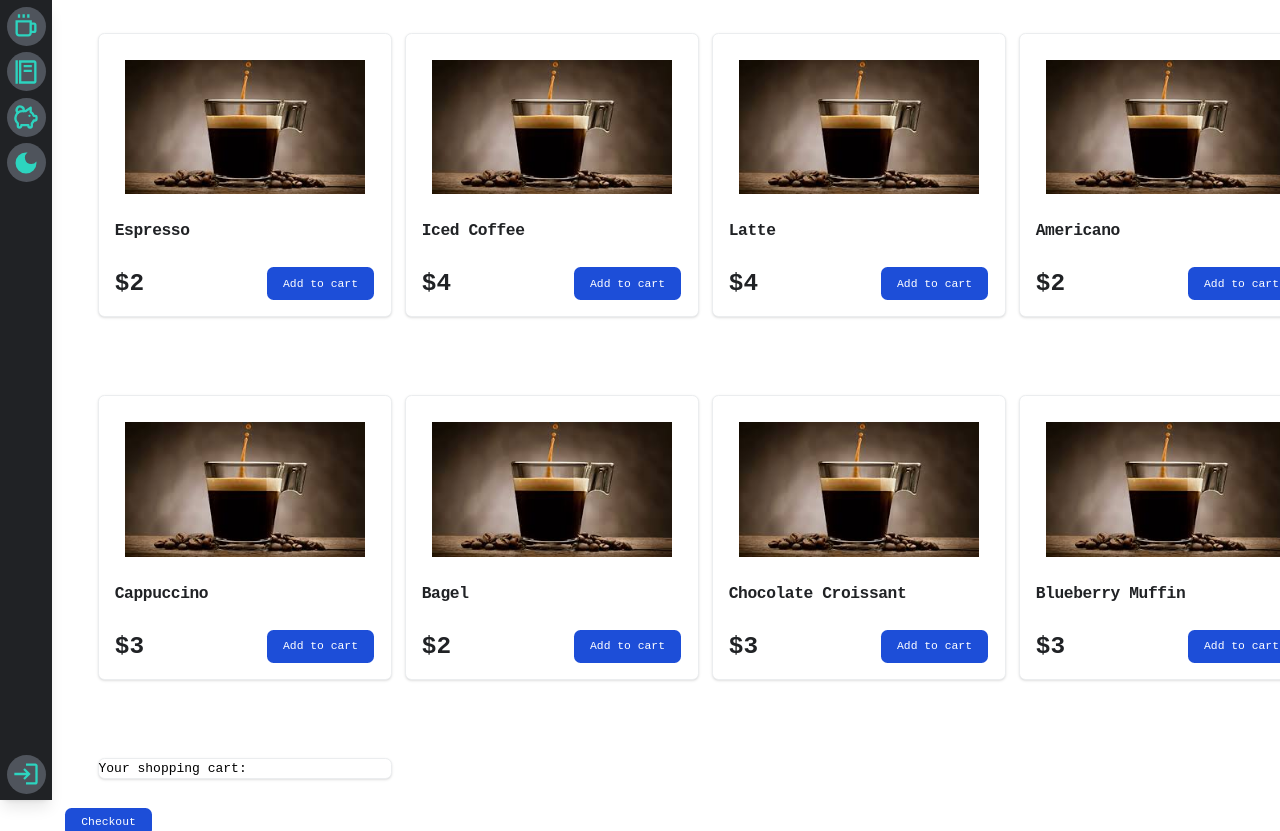
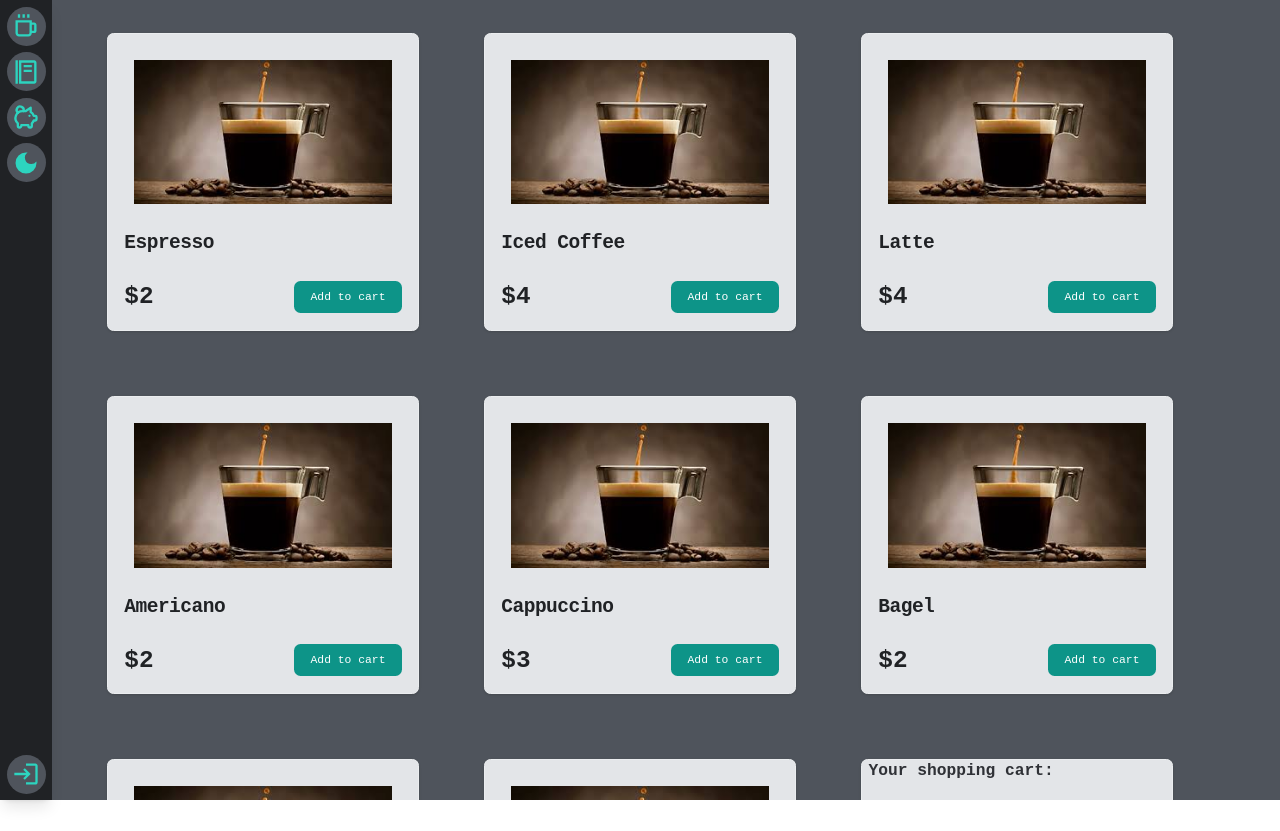
Before and after one commit to t-starkw/jsCafe, a React (Create React App) app in the folder client/: page /menu in a window 1280 px wide. After the commit the page ends 800 px from the top, so only its background shows below. Built offline with nearby package versions, Linux system fonts and the light colour scheme.

Commit message:
updates for all pages - pics

```diff
--- a/client/src/App.js
+++ b/client/src/App.js
@@ -5,7 +5,6 @@ import Profile from "./pages/Profile";
 import Login from "./pages/Login";
 import Signup from "./pages/Signup";
 import Navbar from "./Navbar";
-import ShoppingCart from "./components/ShoppingCart";
 import { BrowserRouter } from "react-router-dom";
 import { Route, Routes } from "react-router-dom";
 import { useState } from "react";
@@ -42,8 +41,6 @@ const client = new ApolloClient({
 });
 
 function App() {
-
-
   return (
     <>
       <div className="overflow-hidden">
@@ -52,11 +49,7 @@ function App() {
           <div className="container">
             <Routes>
               <Route path="/" element={<Home />} />
-              <Route
-                path="/menu"
-                element={<Menu />}
-              />
-               {/* shoppingCart={cart} addToCart={addToCart} */}
+              <Route path="/menu" element={<Menu />} />
               <Route path="/order" element={<Order />} />
               <Route path="/profile" element={<Profile />} />
               <Route path="/login" element={<Login />} />
--- a/client/src/components/MenuItems.js
+++ b/client/src/components/MenuItems.js
@@ -1,13 +1,12 @@
-import React from 'react';
+import React from "react";
 
 import { useState } from "react";
 import { useMutation } from "@apollo/client";
-import { ADD_HISTORY } from "../utils/mutations"
+import { ADD_HISTORY } from "../utils/mutations";
 import Auth from "../utils/auth";
 import espresso from "../images/espresso2.jpeg";
 
 function MenuItems(props) {
-
   // shopping cart, does cart need to be an [] or a {}?
   const [cart, setCart] = useState([]);
   const [cartDiv, setDiv] = useState({});
@@ -19,94 +18,88 @@ function MenuItems(props) {
         _id: x.id,
         product_name: x.product_name,
         price: x.price,
-            }
-        ]
-        setCart(updateCart)
+      },
+    ];
+    setCart(updateCart);
   }
 
-    const [addToHistory] = useMutation(ADD_HISTORY)
+  const [addToHistory] = useMutation(ADD_HISTORY);
 
   const handleCheckout = async (cart) => {
-        const order = cart
-        const token = Auth.loggedIn() ? Auth.getToken() : null
-        console.log(token)
+    const order = cart;
+    const token = Auth.loggedIn() ? Auth.getToken() : null;
+    console.log(token);
     if (!token) {
       return false;
     }
     try {
       await addToHistory({
-                variables: {input: order},
-            })
-        } catch(err) {
+        variables: { input: order },
+      });
+    } catch (err) {
       console.log(JSON.stringify(err, null, 2));
     }
-    }
+  };
 
   return (
     <>
       {props.items.map((x) => (
-
-                <div className="m-10 w-full max-w-sm bg-white border border-gray-200 rounded-lg shadow dark:bg-gray-800 dark:border-gray-700">
+        <div className="m-10 w-full max-w-sm bg-gray-300 border border-gray-200 rounded-lg shadow">
           <a href="#">
-                        <img
-                            className="p-8 rounded-t-lg"
-                            src={espresso}
-                            alt=""
-                        />
+            <img className="p-8 rounded-t-lg" src={espresso} alt="" />
           </a>
           <div className="px-5 pb-5">
             <a href="#">
-                            <h5 className="text-xl font-semibold tracking-tight text-gray-900 dark:text-white">
+              <h5 className="text-2xl font-semibold tracking-tight text-gray-900 dark:text-white">
                 {x.product_name}
               </h5>
             </a>
-                        <div className="flex items-center mt-2.5 mb-5">
-                        </div>
+            <div className="flex items-center mt-2.5 mb-5"></div>
             <div className="flex items-center justify-between">
               <span className="text-3xl font-bold text-gray-900 dark:text-white">
                 ${x.price}
               </span>
               <a
                 href="#"
-                                className="text-white bg-blue-700 hover:bg-blue-800 focus:ring-4 focus:outline-none focus:ring-blue-300 font-medium rounded-lg text-sm px-5 py-2.5 text-center dark:bg-blue-600 dark:hover:bg-blue-700 dark:focus:ring-blue-800"
+                className="text-white bg-teal-600 hover:bg-teal-800 focus:ring-4 focus:outline-none focus:ring-teal-300 font-medium rounded-lg text-sm px-5 py-2.5 text-center"
                 onClick={() => {
-
-                                    console.log(x)
+                  console.log(x);
 
                   addToCart(x);
                   console.log(cart);
-
                 }}
               >
                 Add to cart
               </a>
             </div>
           </div>
-
         </div>
       ))}
       <div>
-                <div className="m-10 w-full max-w-sm bg-white border border-gray-200 rounded-lg shadow dark:bg-gray-800 dark:border-gray-700">
+        <div className="m-10 w-full pl-2 max-w-sm static font-bold text-xl bg-gray-300 border border-gray-200 rounded-lg shadow">
           Your shopping cart:
           {cart.map((cartItem) => (
             <ul>
-                            <li>{cartItem.product_name}  ${cartItem.price}</li>
+              <li>
+                {cartItem.product_name} ${cartItem.price}
+              </li>
             </ul>
           ))}
-                </div>
-                <div>
+          <div className="flex items-center pt-20 pb-5 justify-center">
             <a
               href="#"
-                        className="text-white bg-blue-700 hover:bg-blue-800 focus:ring-4 focus:outline-none focus:ring-blue-300 font-medium rounded-lg text-sm px-5 py-2.5 text-center dark:bg-blue-600 dark:hover:bg-blue-700 dark:focus:ring-blue-800"
+              className="text-white static bg-teal-600 hover:bg-teal-800 focus:ring-4 focus:outline-none focus:ring-teal-300 font-medium rounded-lg text-sm px-5 py-2.5 text-center"
               onClick={() => {
-                            console.log(cart)
-                            handleCheckout(cart)
-                        }}>
+                console.log(cart);
+                handleCheckout(cart);
+              }}
+            >
               Checkout
             </a>
           </div>
         </div>
+      </div>
     </>
-    )
+  );
 }
 export default MenuItems;
--- a/client/src/pages/Home.js
+++ b/client/src/pages/Home.js
@@ -2,9 +2,6 @@ import React, { useState, useEffect } from "react";
 import Contact from "../components/HomePage/Contact";
 import Hero from "../components/HomePage/Hero";
 import How from "../components/HomePage/How";
-import Menu from "./Menu";
-import Order from "./Order";
-import Profile from "./Profile";
 
 export default function Home() {
   return (
--- a/client/src/pages/Menu.js
+++ b/client/src/pages/Menu.js
@@ -1,66 +1,48 @@
-import React from 'react';
-
+import React from "react";
 import MenuItems from "../components/MenuItems";
 
-
-// import Home from "./Home";
-// import Order from "./Order";
-// import Profile from "./Profile";
-
-const menuItems =
-  [
+const menuItems = [
   {
-        "_id": 1,
-        "product_name": "Espresso",
-        "price": 2
-
+    _id: 1,
+    product_name: "Espresso",
+    price: 2,
   },
   {
-        "_id": 2,
-        "product_name": "Iced Coffee",
-        "price": 4
-
+    _id: 2,
+    product_name: "Iced Coffee",
+    price: 4,
   },
   {
-        "_id": 3,
-        "product_name": "Latte",
-        "price": 4
-
+    _id: 3,
+    product_name: "Latte",
+    price: 4,
   },
   {
-        "_id": 4,
-        "product_name": "Americano",
-        "price": 2
-
+    _id: 4,
+    product_name: "Americano",
+    price: 2,
   },
   {
-        "_id": 5,
-        "product_name": "Cappuccino",
-        "price": 3
-
+    _id: 5,
+    product_name: "Cappuccino",
+    price: 3,
   },
   {
-        "_id": 6,
-        "product_name": "Bagel",
-        "price": 2
-
+    _id: 6,
+    product_name: "Bagel",
+    price: 2,
   },
   {
-        "_id": 7,
-        "product_name": "Chocolate Croissant",
-        "price": 3
-
+    _id: 7,
+    product_name: "Chocolate Croissant",
+    price: 3,
   },
   {
-        "_id": 8,
-        "product_name": "Blueberry Muffin",
-        "price": 3
-
-    }
-]
-
-
-
+    _id: 8,
+    product_name: "Blueberry Muffin",
+    price: 3,
+  },
+];
 
 // const [cart, setCart] = useState([]);
 // const [history, setHistory] = useState([]);
@@ -75,33 +57,19 @@ const menuItems =
 
 // if (loading) { return <p className="flex justify-center">Loading...</p> };
 // if (error) { return `Error! ${error.message}` };
+
 export default function Menu() {
-
-
   return (
-    <div className="flex justify-center ml-20">
+    <div className="overflow-auto flex justify-center w-screen h-screen bg-gray-600 text-gray-800 dark:bg-gray-400">
       <div>
-        <div className="grid grid-cols-4 gap-4">
+        <div className="grid grid-cols-3">
           <MenuItems items={menuItems} />
-
         </div>
 
         {/* TESTING GROUNDS */}
-
       </div>
 
       {/* <MenuItems grid>{JSON.stringify(data)}</MenuItems>; */}
-    </div >
+    </div>
   );
 }
-
-// export default function Menu() {
-//   const [darkMode, setDarkMode] = useState(false);
-//   return (
-//     <>
-//       <h1 className="flex justify-center align-middle">
-//         THIS IS THE MENU PAGE
-//       </h1>
-//     </>
-//   );
-// }
```
Also changed, not shown: client/src/pages/Login.js (+23 -25 lines), client/src/pages/Order.js (+155 -68 lines), client/src/pages/Signup.js (+35 -31 lines). Lines whose indentation alone changed are shown as unchanged.
